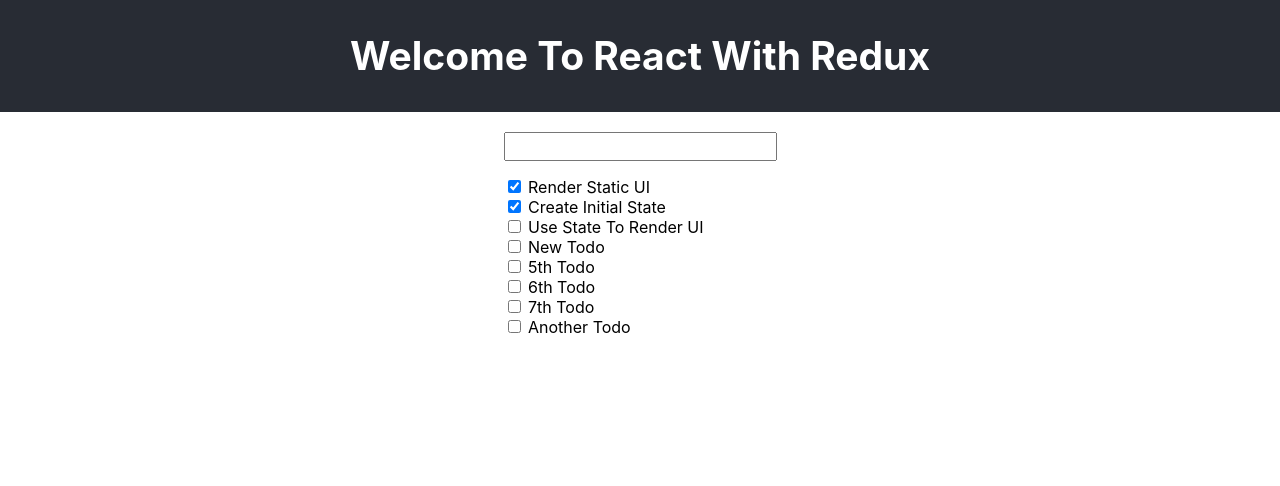
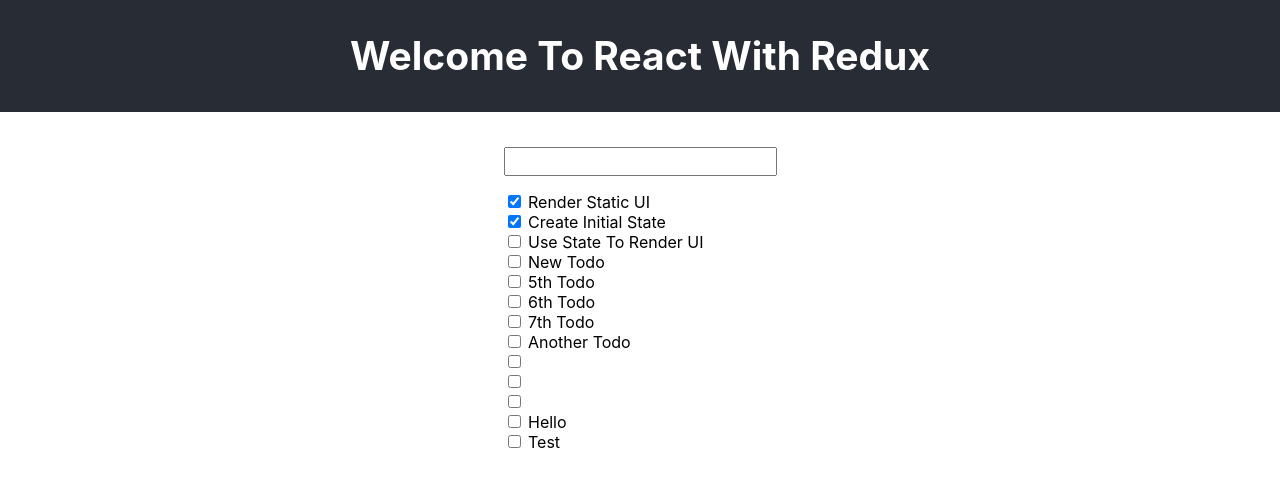
Before and after one commit to vijaygenius123/react_redux_example, a React (Create React App) app: page / in a window 1280 px wide. Shown: the top 486 px of the page. Built offline with nearby package versions, Linux system fonts and the light colour scheme; data requests are answered from the project's data file.

Commit message:
Adding Messages

```diff
--- a/db.json
+++ b/db.json
@@ -39,6 +39,28 @@
       "name": "Another Todo",
       "isCompleted": false,
       "id": 8
+    },
+    {
+      "isCompleted": false,
+      "id": 9
+    },
+    {
+      "isCompleted": false,
+      "id": 10
+    },
+    {
+      "isCompleted": false,
+      "id": 11
+    },
+    {
+      "name": "Hello",
+      "isCompleted": false,
+      "id": 12
+    },
+    {
+      "name": "Test",
+      "isCompleted": false,
+      "id": 13
     }
   ]
 }
--- a/src/App.css
+++ b/src/App.css
@@ -38,7 +38,7 @@
 }
 
 .Todo-App{
-  padding-top: 20px;
+  padding-top: 35px;
   display: inline-block;
   text-align: left;
 }
@@ -54,3 +54,15 @@
 li{
   list-style: none;
 }
+
+.message{
+  background-color:#61dafb;
+  color: white;
+  border: 1px solid #61dafb;
+  position: absolute;
+  text-align: center;
+  width: 200px;
+  left: 50%;
+  margin-left: -100px;
+  top: 200px;
+}
--- a/src/App.js
+++ b/src/App.js
@@ -1,7 +1,7 @@
 import React from 'react';
 import TodoForm from './components/TodoForm'
 import TodoList from './components/TodoList'
-
+import Message from './components/Message'
 import './App.css';
 
 function App(props) {
@@ -11,6 +11,7 @@
         <h2>Welcome To React With Redux</h2>
       </div>
       <div className="Todo-App">
+        <Message />
         <TodoForm />
         <TodoList />
       </div>
--- /dev/null
+++ b/src/components/Message.js
@@ -0,0 +1,11 @@
+import React from 'react'
+import { connect } from 'react-redux'
+
+
+const Message = ({ message }) => (
+    message ? <span className="message">{message}</span> : null
+)
+
+export default connect(
+    state => ({ message: state.message })
+)(Message)
--- a/src/components/TodoForm.js
+++ b/src/components/TodoForm.js
@@ -23,4 +23,4 @@
         </form>
     )
 }
-export default connect(state => state, { updateCurrent, saveTodo })(TodoForm);
+export default connect(state => ({ currentTodo: state.todo.currentTodo }), { updateCurrent, saveTodo })(TodoForm);
--- a/src/components/TodoList.js
+++ b/src/components/TodoList.js
@@ -20,4 +20,4 @@
         </div>
     )
 }
-export default connect(state => state, { fetchTodos })(TodoList);
+export default connect(state => ({ todos: state.todo.todos }), { fetchTodos })(TodoList);
--- /dev/null
+++ b/src/reducers/messages.js
@@ -0,0 +1,15 @@
+import { TODO_ADD, TODOS_LOAD } from './todo'
+const MESSAGE_SHOW = 'MESSAGE_SHOW'
+
+export const showMessage = msg => ({ type: MESSAGE_SHOW, payload: msg })
+
+export default function (state = '', action) {
+    switch (action.type) {
+        case MESSAGE_SHOW:
+            return action.payload
+        case TODOS_LOAD:
+        case TODO_ADD:
+            return ''
+        default: return state
+    }
+}
--- a/src/reducers/todo.js
+++ b/src/reducers/todo.js
@@ -1,12 +1,13 @@
 import { getTodos, createTodo } from '../lib/todoServices'
+import { showMessage } from './messages'
 
 const initialState = {
     todos: [],
     currentTodo: ''
 }
 
-const TODO_ADD = 'TODO_ADD'
-const TODOS_LOAD = 'TODOS_LOAD'
+export const TODO_ADD = 'TODO_ADD'
+export const TODOS_LOAD = 'TODOS_LOAD'
 const CURRENT_UPDATE = 'CURRENT_UPDATE'
 
 export const updateCurrent = val => ({ type: CURRENT_UPDATE, payload: val })
@@ -16,6 +17,7 @@
 
 export const fetchTodos = () => {
     return (dispatch) => {
+        dispatch(showMessage("Loading Todos"))
         getTodos()
             .then(todos => dispatch(loadTodos(todos)))
     }
@@ -23,6 +25,7 @@
 
 export const saveTodo = (name) => {
     return (dispatch) => {
+        dispatch(showMessage("Saving Todo"))
         createTodo(name)
             .then(res => dispatch(addTodo(res)))
     }
--- a/src/store.js
+++ b/src/store.js
@@ -1,8 +1,14 @@
-import { createStore, applyMiddleware } from 'redux'
+import { createStore, applyMiddleware, combineReducers } from 'redux'
 import { composeWithDevTools } from 'redux-devtools-extension'
-import reducer from './reducers/todo'
+import todoReducer from './reducers/todo'
+import messageReducer from './reducers/messages'
+
 import thunk from 'redux-thunk'
 
+const reducer = combineReducers({
+    todo: todoReducer,
+    message: messageReducer
+})
 
 export default createStore(
     reducer,
```
